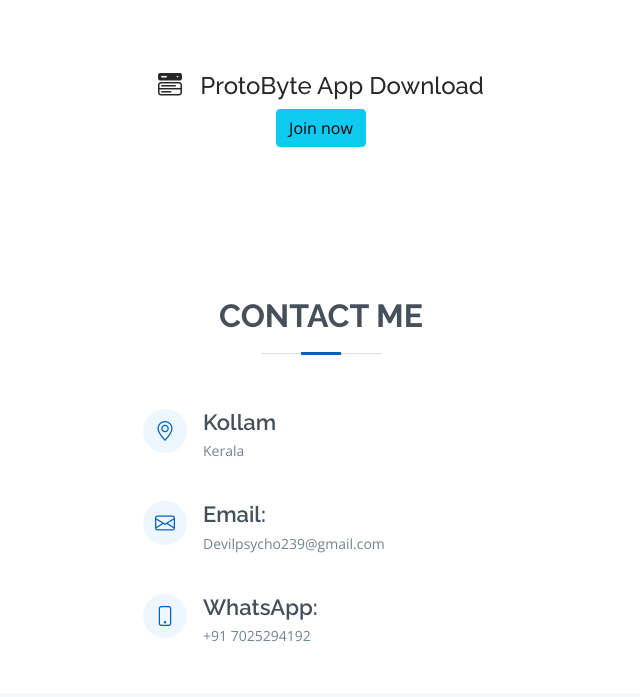
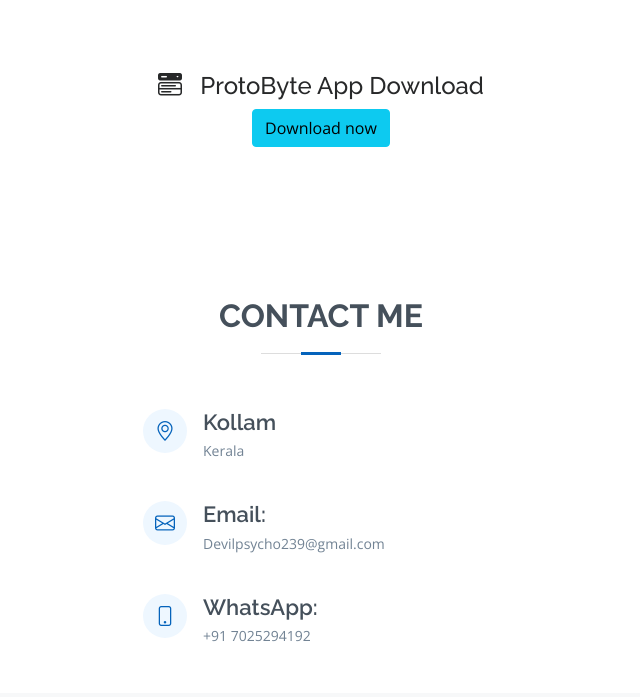
Before and after one commit to PSYCHO-MAADAN/Devil-psycho, a plain HTML site: page index.html in a window 1280 px wide. Shown: the part 3504-4201 px from the top of the page, without its empty margins (369-1009 px from the left). Drawn offline with nearby package versions, Linux system fonts and the light colour scheme.

Commit message:
Update index.html

```diff
--- a/index.html
+++ b/index.html
@@ -339,7 +339,7 @@
                 <div class="info">
                   <div class="address" data-aos="fade-up">
                     <h4><i class="bi bi-menu-button-wide-fill"></i><span>&nbsp;&nbsp;&nbsp;</span>ProtoByte App Download</h4>
-                    <a href="https://protobyte.nicepage.io/" class="btn btn-info" role="button" aria-pressed="true">Join now</a>
+                    <a href="https://protobyte.nicepage.io/" class="btn btn-info" role="button" aria-pressed="true">Download now</a>
                   </div>
                 </div>
               </div>
```
